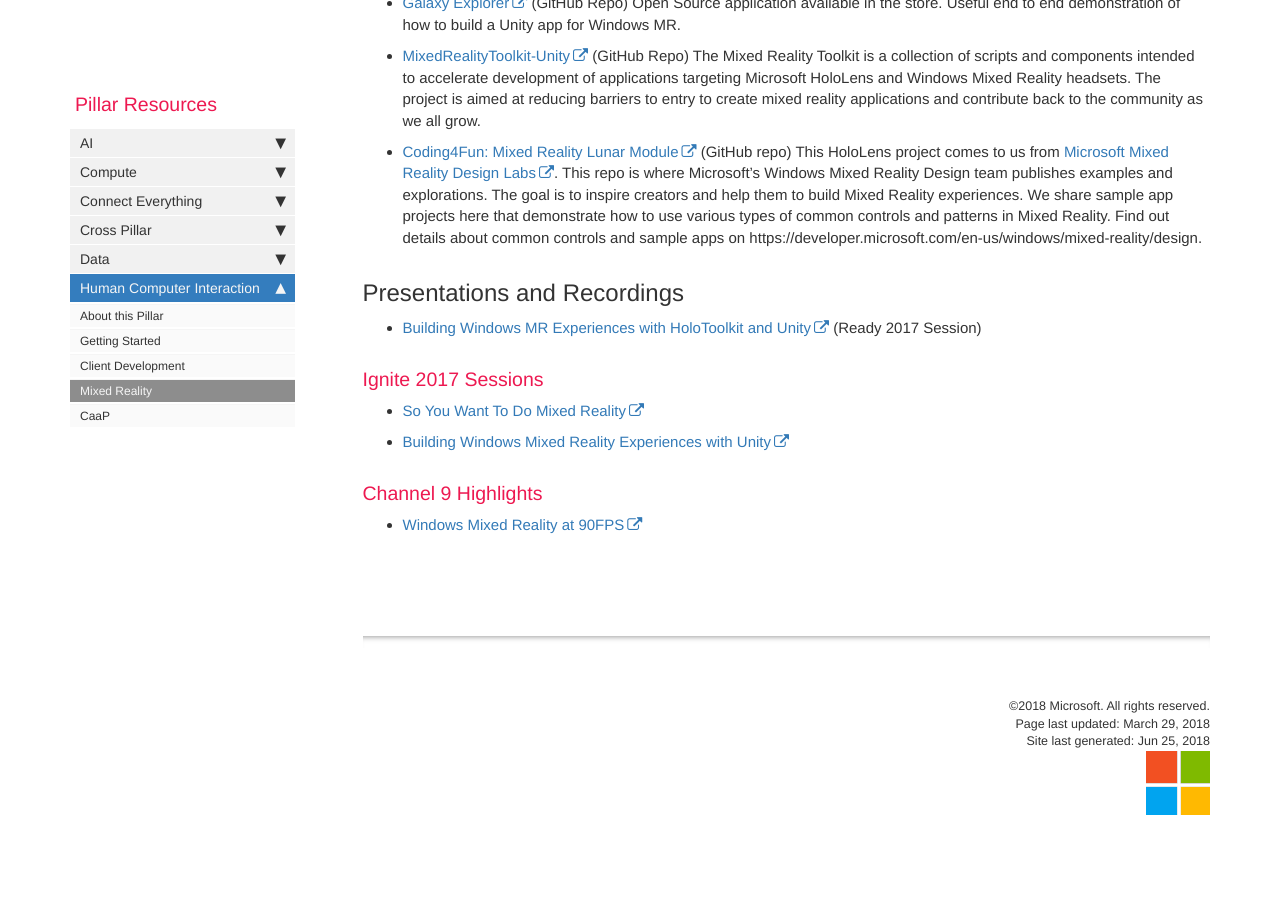
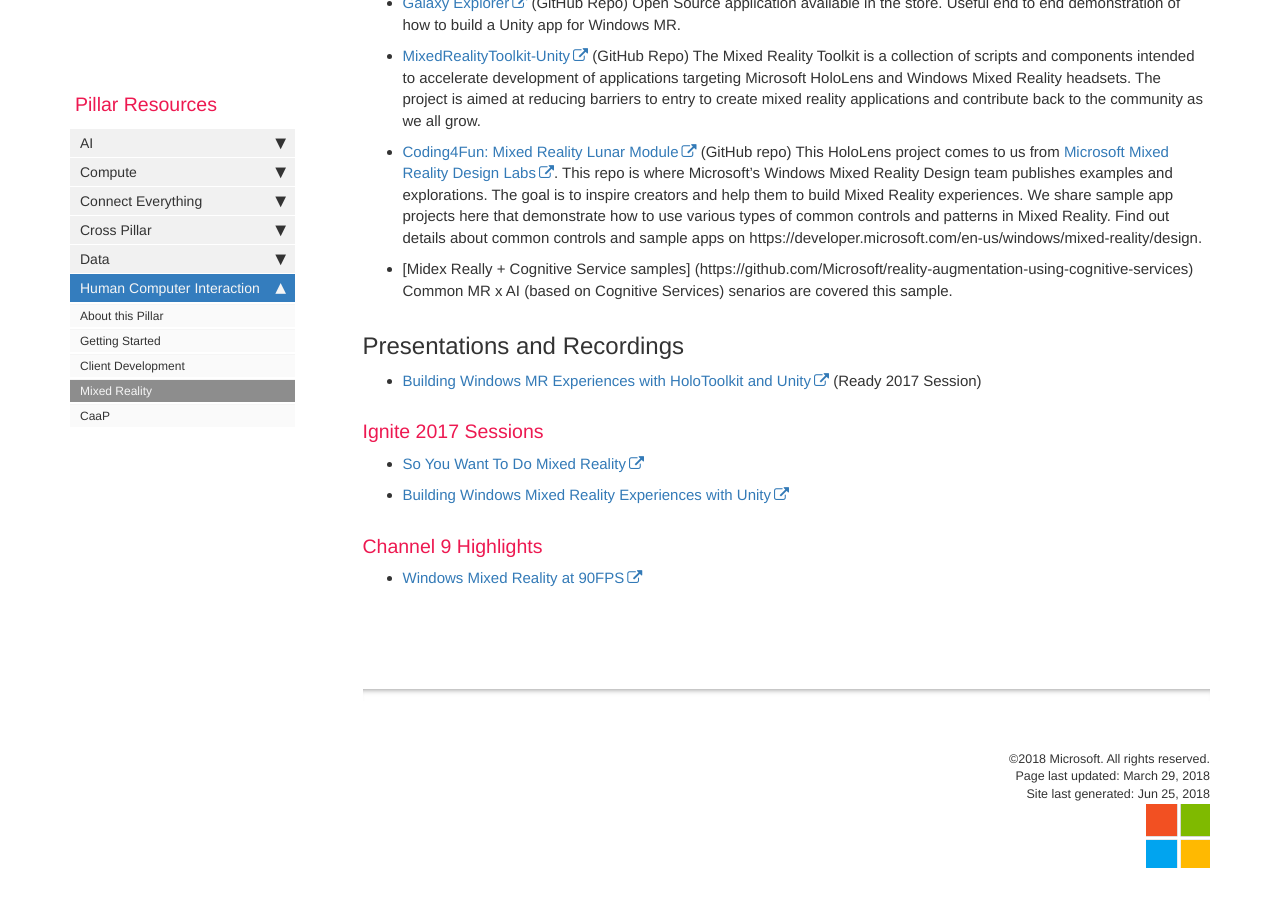
Before and after one commit to microsoft/CSE-Readiness, a Jekyll site: the page built from docs/pages/HCI/hci_mixedreality.md, in a window 1280 px wide and 900 px high, scrolled down 1463 px. Built offline with Jekyll 4.4.1, drawn with Linux system fonts in a browser that asks for light colours; nearby versions of some CDN libraries; comment, search, counter and statistics services are not loaded; before the commit the page ends 2338 px from its top, so only the background shows below that.

Commit message:
Added MR x AI github repo
This is one of common sample code in MR hack.

```diff
--- a/docs/pages/HCI/hci_mixedreality.md
+++ b/docs/pages/HCI/hci_mixedreality.md
@@ -53,6 +53,8 @@ Get started quickly with the content here
 - [Galaxy Explorer](https://github.com/Microsoft/GalaxyExplorer) (GitHub Repo) Open Source application available in the store. Useful end to end demonstration of how to build a Unity app for Windows MR.
 - [MixedRealityToolkit-Unity](https://github.com/Microsoft/MixedRealityToolkit-Unity) (GitHub Repo) The Mixed Reality Toolkit is a collection of scripts and components intended to accelerate development of applications targeting Microsoft HoloLens and Windows Mixed Reality headsets. The project is aimed at reducing barriers to entry to create mixed reality applications and contribute back to the community as we all grow.
 - [Coding4Fun: Mixed Reality Lunar Module](https://github.com/Microsoft/MRDesignLabs_Unity_LunarModule) (GitHub repo) This HoloLens project comes to us from [Microsoft Mixed Reality Design Labs](https://developer.microsoft.com/en-us/windows/mixed-reality/design). This repo is where Microsoft's Windows Mixed Reality Design team publishes examples and explorations. The goal is to inspire creators and help them to build Mixed Reality experiences. We share sample app projects here that demonstrate how to use various types of common controls and patterns in Mixed Reality. Find out details about common controls and sample apps on https://developer.microsoft.com/en-us/windows/mixed-reality/design.
+- [Midex Really + Cognitive Service samples] (https://github.com/Microsoft/reality-augmentation-using-cognitive-services) Common MR x AI (based on Cognitive Services) senarios are covered this sample.
+
 
 ## Presentations and Recordings
 
```
